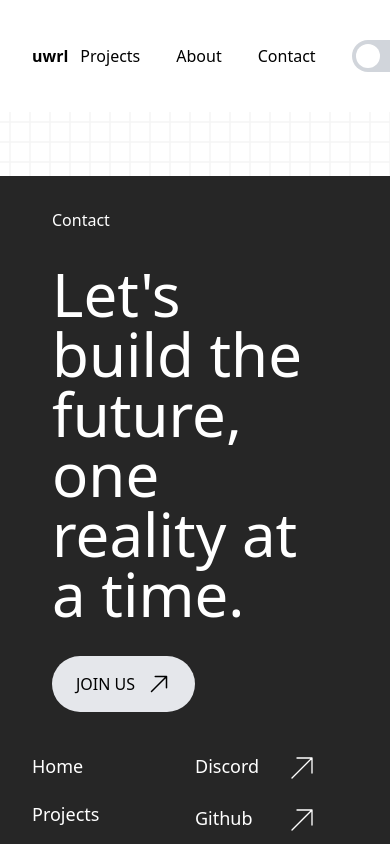
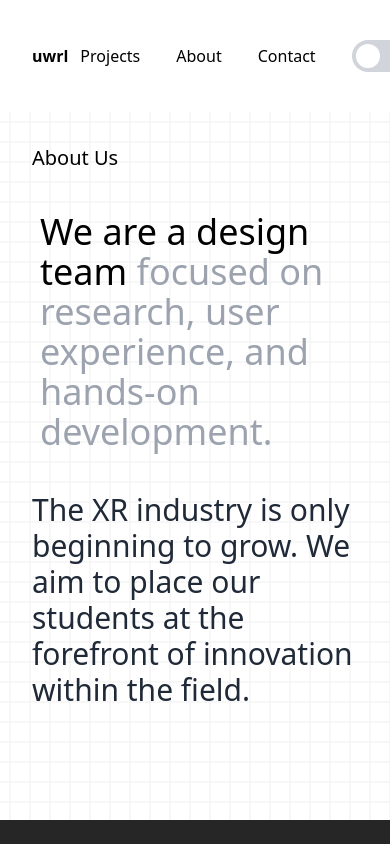
Before and after one commit to uwrealitylabs/uwrl-website, a SvelteKit app: page /about in a window 390 px wide. Shown: the top 844 px of the page. Built offline with nearby package versions, Linux system fonts and the light colour scheme.

Commit message:
desktop/mobile optimization on front page

```diff
--- a/src/lib/NavBar.svelte
+++ b/src/lib/NavBar.svelte
@@ -6,7 +6,7 @@
 
 
 <div class="dark:bg-gray-800">
-    <div class="flex flex-row items-center justify-center  m-8">
+    <div class="flex flex-row items-center justify-center m-8 lg:text-xl">
 
         <div class="flex flex-row w-full">
             <a href="{base}/" class="font-extrabold hover:underline flex items-center">
--- a/src/routes/+page.svelte
+++ b/src/routes/+page.svelte
@@ -2,14 +2,12 @@
     import ProjectCard from "$lib/ProjectCard.svelte";
     import LightButton from '$lib/LightButton.svelte';
 	import FlatDropDown from '$lib/FlatDropDown.svelte';
-	import { base } from '$app/paths';
-		import DarkButton from '$lib/DarkButton.svelte';
+	import DarkButton from '$lib/DarkButton.svelte';
 </script>
 
-<div class="p-8 flex flex-col space-y-10">
+<div class="p-4 sm:p-8 lg:p-20 flex flex-col space-y-4 sm:space-y-8 lg:space-y-32">
 
-
-    <div class="flex flex-col space-y-20 pb-20 lg:px-10">
+    <div class="flex flex-col space-y-20 ">
         <div class="font-light lg:text-2xl">
             VR/AR/XR · Spatial Computing
         </div>
@@ -32,7 +30,7 @@
     </div>
 
 
-    <div class="flex flex-col space-y-2 lg:px-10">
+    <div class="flex flex-col space-y-2 ">
 		<ProjectCard img="/RealityFromScratchHeadset.jpg" title="Reality From Scratch">
 			The modular, open-source VR headset for research and experimentation.
 		</ProjectCard>
@@ -48,7 +46,7 @@
     </div>
 
 
-    <div class="flex flex-row lg:px-10">
+    <div class="flex flex-row">
         <div class="basis-1/6 font-light lg:text-2xl">
             About
         </div>
@@ -68,7 +66,7 @@
 
 
 
-    <div class="flex flex-col lg:px-10 textgray-900">
+    <div class="flex flex-col textgray-900">
 		<div class="py-8 font-light lg:text-2xl">
 			Project Topics
 		</div>
@@ -93,7 +91,7 @@
 		</FlatDropDown>
     </div>
 
-	<div class="flex flex-row lg:px-10">
+	<div class="flex flex-row">
 		<div class="basis-1/6  font-light lg:text-2xl">
 			About
 		</div>
--- a/src/routes/about/+page.svelte
+++ b/src/routes/about/+page.svelte
@@ -1,5 +1,20 @@
+<script>
 
+</script>
 
 <div class="p-8 flex flex-col space-y-10">
-
+	<div class="flex flex-col space-y-10 pb-20 lg:px-8">
+		<div class="font-light text-xl lg:text-2xl">
+			About Us
+		</div>
+		<div class="ml-2">
+			<h1 class="font-normal text-4xl md:text-6xl lg:text-7xl">
+				<span >We are a design team</span>
+				<span class="text-gray-400">focused on research, user experience, and hands-on development.</span>
+			</h1>
+		</div>
+		<div class="font-normal text-3xl text-gray-800">
+			The XR industry is only beginning to grow. We aim to place our students at the forefront of innovation within the field.
+		</div>
+	</div>
 </div>
```
